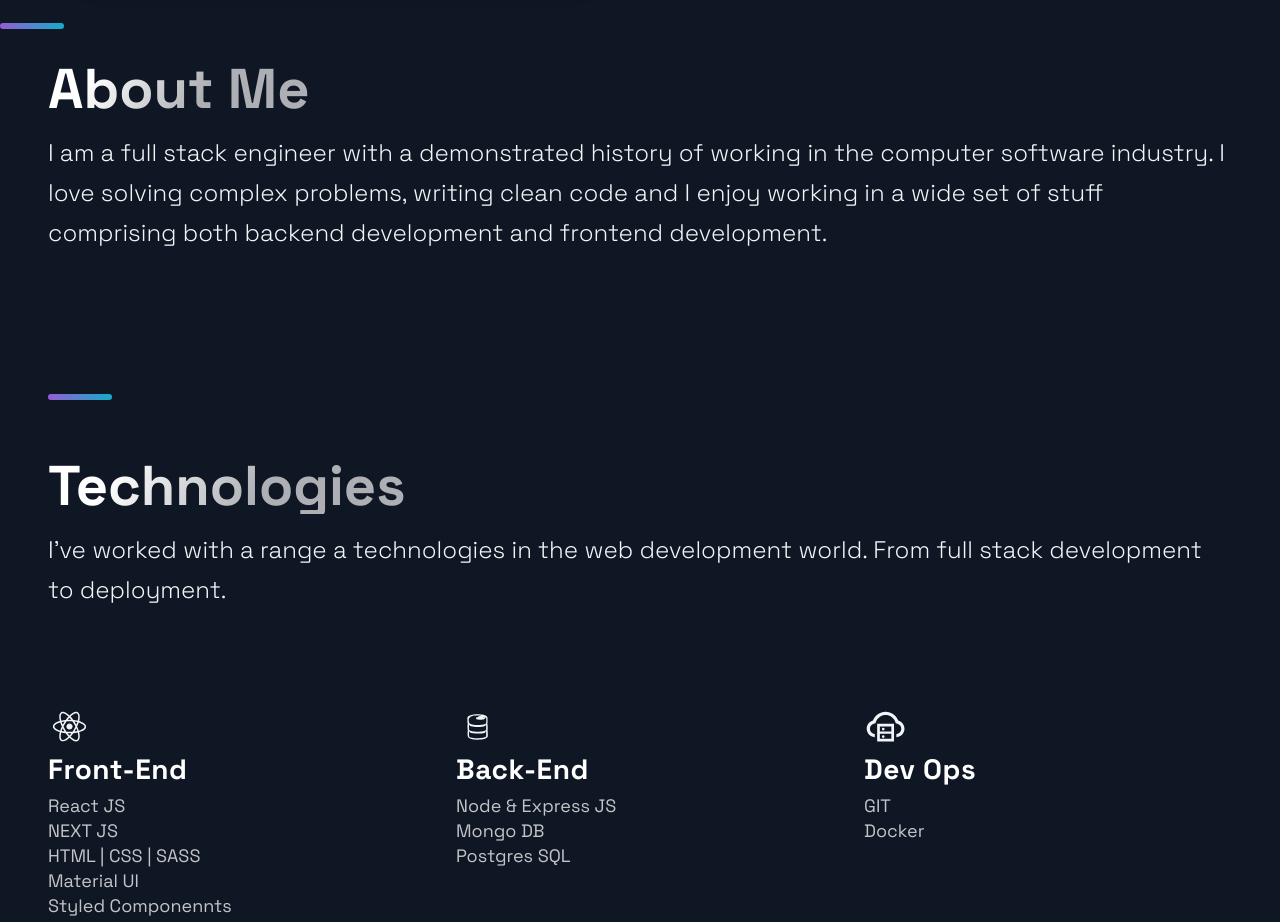
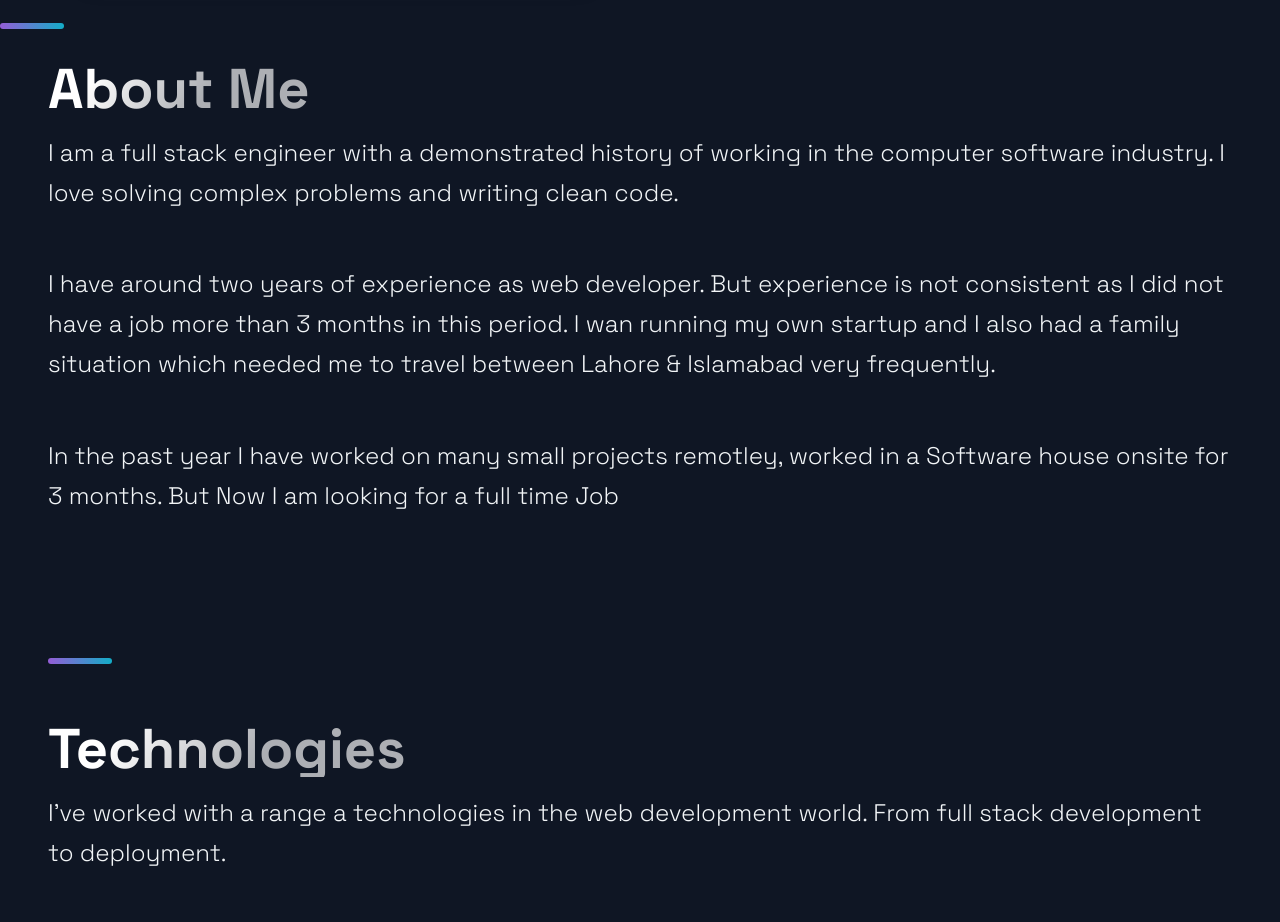
Before and after one commit to huzaifanur/portfolio_website, a Next.js app: page / in a window 1280 px wide. Shown: the part 1780-2702 px from the top of the page. Built offline with nearby package versions, Linux system fonts and the light colour scheme.

Commit message:
timeline update

```diff
--- a/src/components/TimeLine/TimeLine.js
+++ b/src/components/TimeLine/TimeLine.js
@@ -1,23 +1,29 @@
-
-
-import { Section, SectionDivider, SectionText, SectionTitle } from '../../styles/GlobalComponents';
-
+import {
+  Section,
+  SectionText,
+  SectionTitle,
+} from "../../styles/GlobalComponents";
 
 const Timeline = () => {
-
-
-
-
-
-
   return (
-    <Section  id="about">
-
+    <Section id="about">
       <SectionTitle>About Me</SectionTitle>
       <SectionText>
-      I am a full stack engineer with a demonstrated history of working in the computer software industry. I love solving complex problems, writing clean code and I enjoy working in a wide set of stuff comprising both backend development and frontend development.
+        I am a full stack engineer with a demonstrated history of working in the
+        computer software industry. I love solving complex problems and writing
+        clean code.
       </SectionText>
-
+      <SectionText>
+        I have around two years of experience as web developer. But experience
+        is not consistent as I did not have a job more than 3 months in this
+        period. I wan running my own startup and I also had a family situation
+        which needed me to travel between Lahore & Islamabad very frequently.
+      </SectionText>
+      <SectionText>
+        In the past year I have worked on many small projects remotley, worked
+        in a Software house onsite for 3 months. But Now I am looking for a full
+        time Job
+      </SectionText>
     </Section>
   );
 };
```
